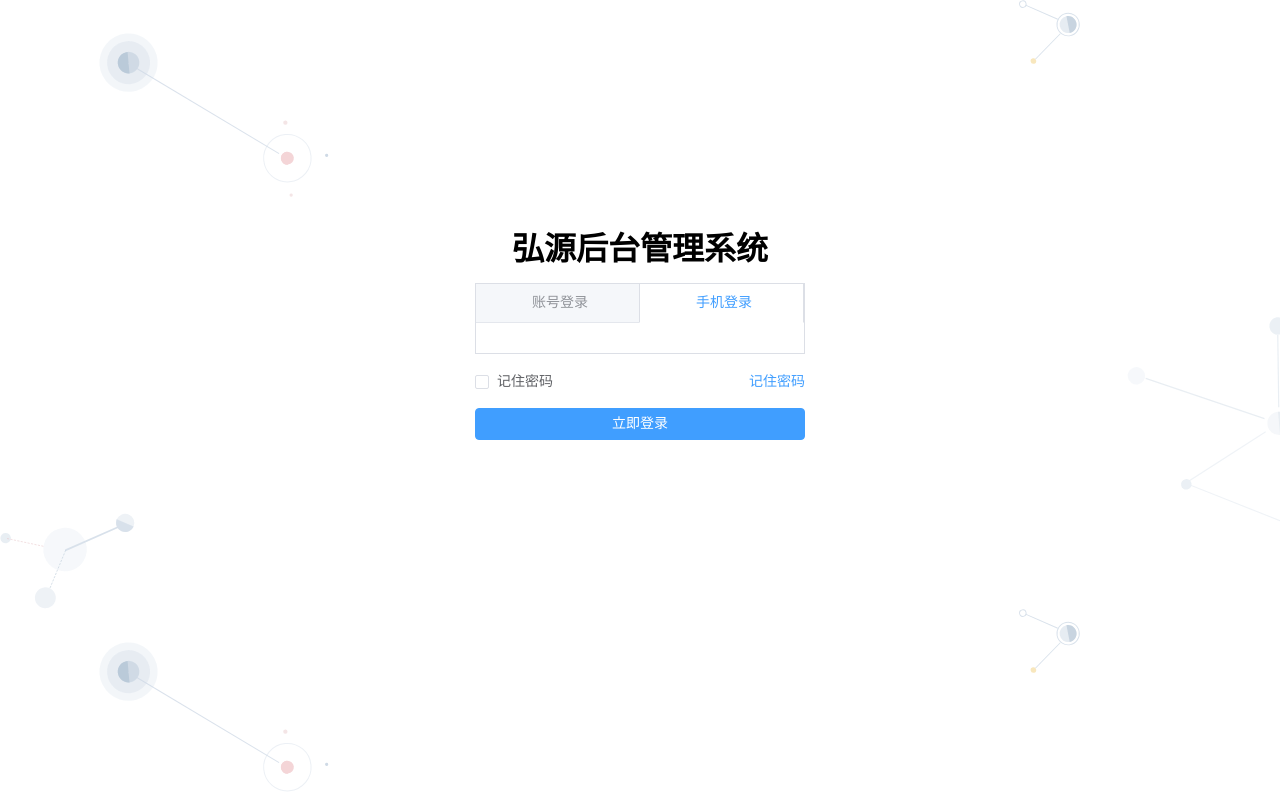
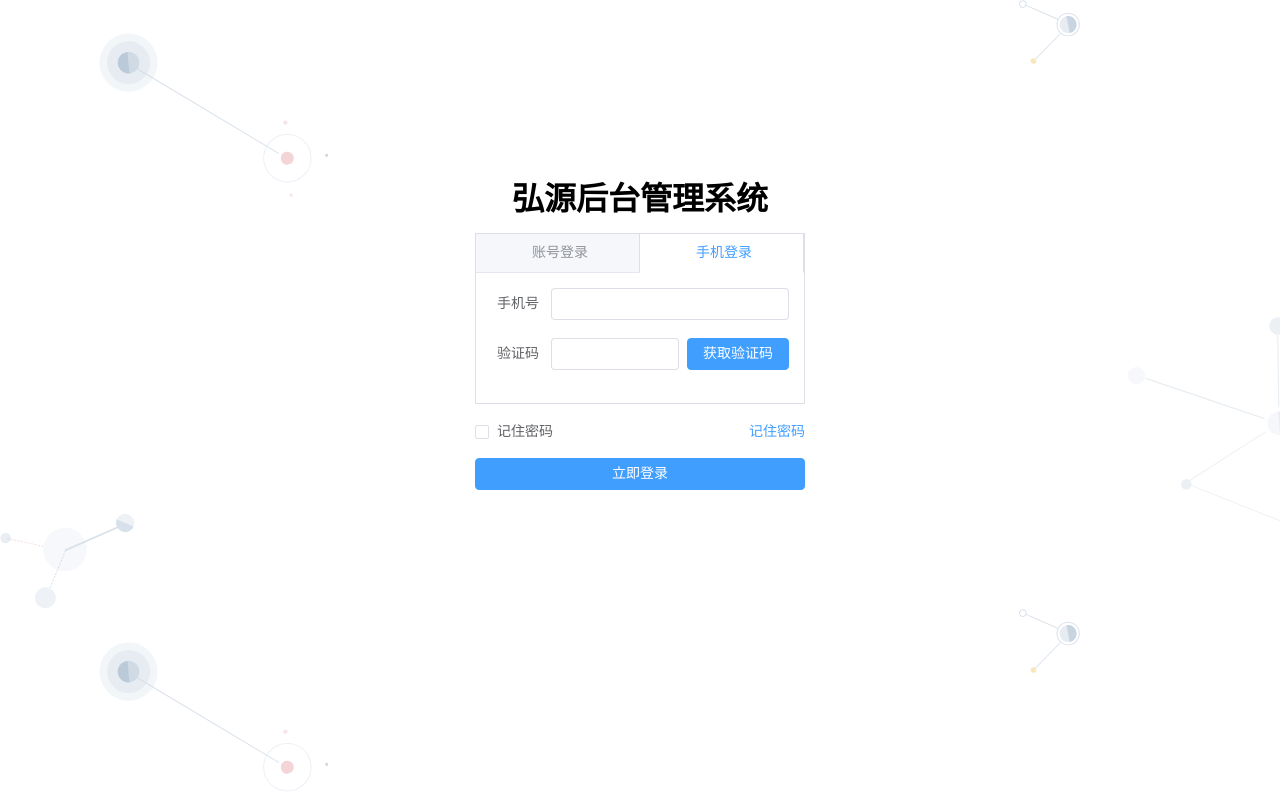
Before and after one commit to RenYC/web-framework, a Vue app in the folder vue3后台管理系统/代码/: page /#/login in a window 1280 px wide. Both pictures are taken after a click on the tab "手机登录". Built offline with nearby package versions, Linux system fonts and the light colour scheme.

Commit message:
feat: 手机登录搭建

```diff
--- a/vue3后台管理系统/代码/src/views/login/c-cpns/panel-phone.vue
+++ b/vue3后台管理系统/代码/src/views/login/c-cpns/panel-phone.vue
@@ -1,7 +1,27 @@
 <template>
-  <div></div>
+  <div class="phone">
+    <el-form label-width="60px">
+      <el-form-item label="手机号">
+        <el-input />
+      </el-form-item>
+      <el-form-item label="验证码">
+        <div class="verify-code">
+          <el-input />
+          <el-button class="get-btn" type="primary">获取验证码</el-button>
+        </div>
+      </el-form-item>
+    </el-form>
+  </div>
 </template>
 
-<script setup lang="ts"></script>
+<script setup lang="ts" name="phone"></script>
 
-<style scoped></style>
+<style scoped lang="less">
+.verify-code {
+  display: flex;
+
+  .get-btn {
+    margin-left: 8px;
+  }
+}
+</style>
```
